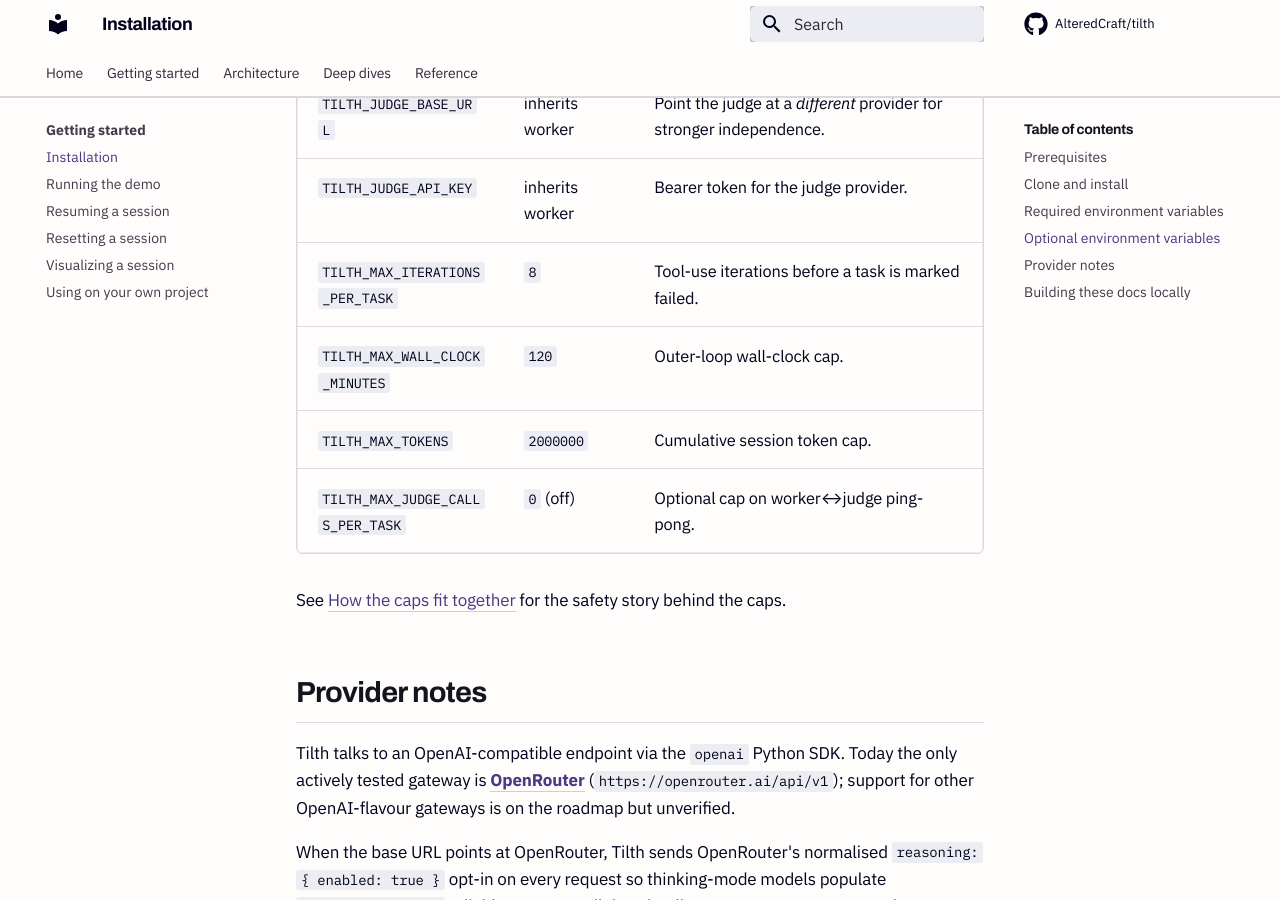
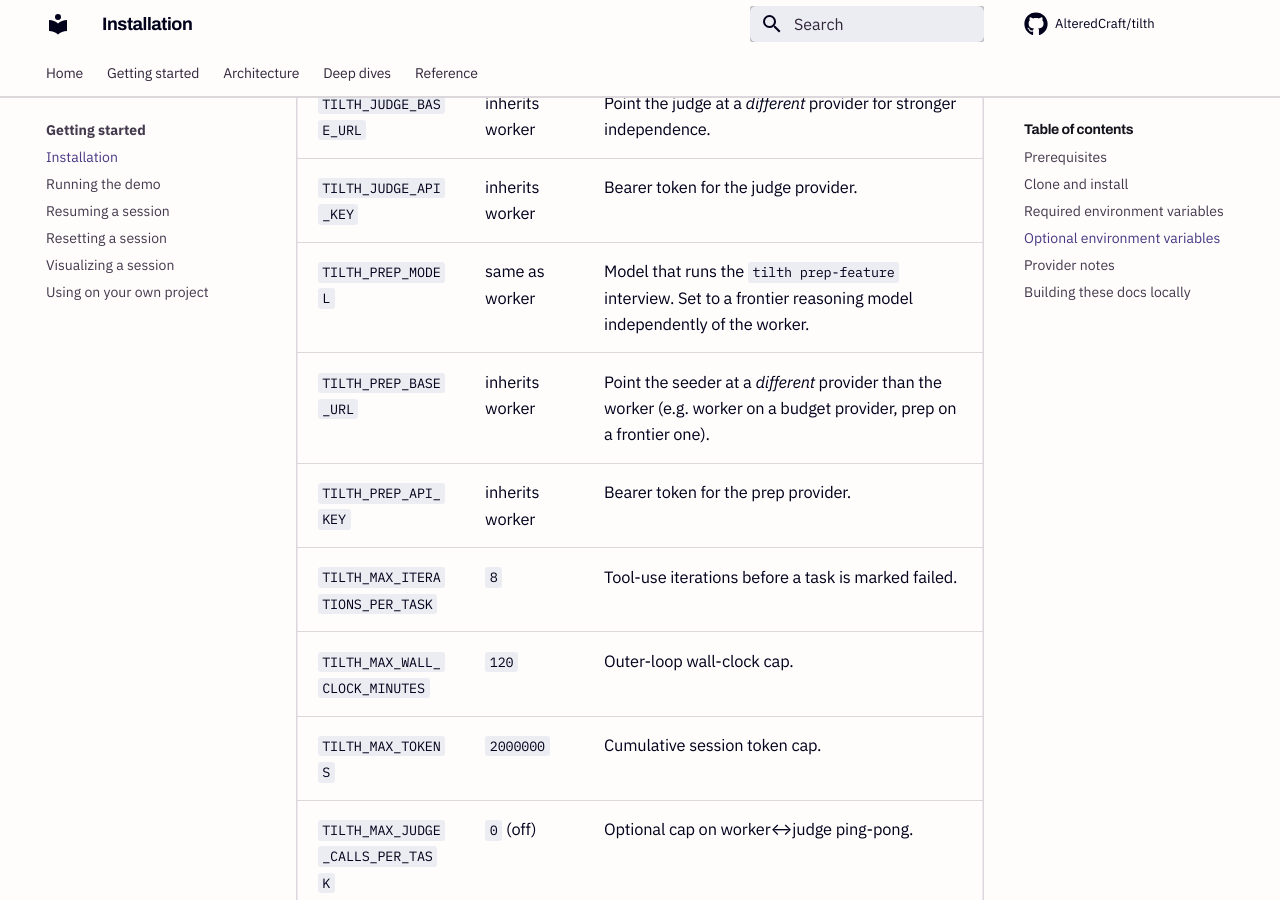
Before and after one commit to AlteredCraft/tilth, an MkDocs documentation site: the page built from docs/getting-started/installation.md, in a window 1280 px wide and 900 px high, scrolled down 1825 px. Built offline with MkDocs 1.6.1 and Material for MkDocs 9.7.7, drawn with Linux system fonts in a browser that asks for light colours; some web fonts are replaced; comment, search, counter and statistics services are not loaded.

Commit message:
docs: sync getting-started with prep-feature ship
Two stragglers from the 5d09297 audit:

- installation.md: add TILTH_PREP_MODEL / _BASE_URL / _API_KEY rows to
  the Optional env-var table so new users see the prep-model routing
  knobs at the entry point, not only in the seeding deep-dive.
- resuming.md: prd.json no longer lives on the worktree branch (Phase 1
  moved it into sessions/<id>/); correct the parenthetical so it doesn't
  contradict architecture/memory-channels.md.

Co-Authored-By: Claude Opus 4.7 (1M context) <noreply@anthropic.com>

```diff
--- a/docs/getting-started/installation.md
+++ b/docs/getting-started/installation.md
@@ -40,6 +40,9 @@ All three of `TILTH_BASE_URL`, `TILTH_API_KEY`, and `TILTH_WORKER_MODEL` are **r
 | `TILTH_JUDGE_MODEL` | same as worker | Model that reviews finished tasks. |
 | `TILTH_JUDGE_BASE_URL` | inherits worker | Point the judge at a *different* provider for stronger independence. |
 | `TILTH_JUDGE_API_KEY` | inherits worker | Bearer token for the judge provider. |
+| `TILTH_PREP_MODEL` | same as worker | Model that runs the `tilth prep-feature` interview. Set to a frontier reasoning model independently of the worker. |
+| `TILTH_PREP_BASE_URL` | inherits worker | Point the seeder at a *different* provider than the worker (e.g. worker on a budget provider, prep on a frontier one). |
+| `TILTH_PREP_API_KEY` | inherits worker | Bearer token for the prep provider. |
 | `TILTH_MAX_ITERATIONS_PER_TASK` | `8` | Tool-use iterations before a task is marked failed. |
 | `TILTH_MAX_WALL_CLOCK_MINUTES` | `120` | Outer-loop wall-clock cap. |
 | `TILTH_MAX_TOKENS` | `2000000` | Cumulative session token cap. |
```
Also changed, not shown: docs/getting-started/resuming.md (+1 -1 lines).
